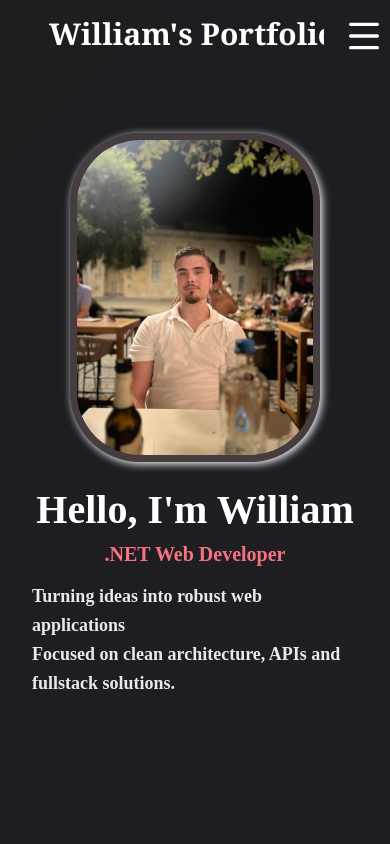
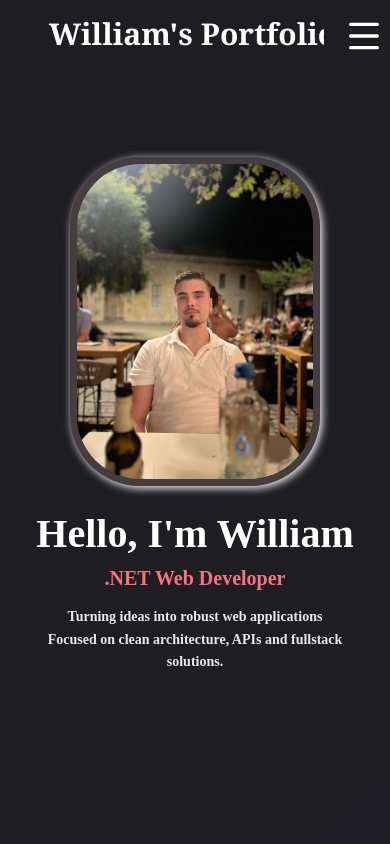
Before and after one commit to Mrhagg/Portfolio, a React (Create React App) app: page / in a window 390 px wide. Shown: the top 844 px of the page. Built offline with nearby package versions, Linux system fonts and the light colour scheme; no server answers.

Commit message:
Fixed an css problem for responsive design for the hero section

```diff
--- a/src/Components/Hero/Hero.css
+++ b/src/Components/Hero/Hero.css
@@ -148,3 +148,10 @@
     box-shadow: #FFFFFF 2px 2px 8px;
   }
 }
+
+@media(max-width:423px) {
+  .hero .hero-subtitle {
+    font-size: 14px;
+    text-align: center;
+  }
+}
```
Lines whose indentation alone changed are shown as unchanged.
